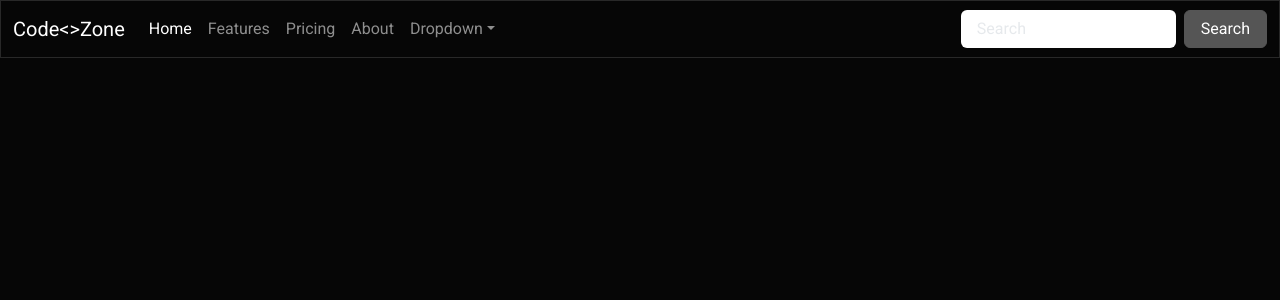
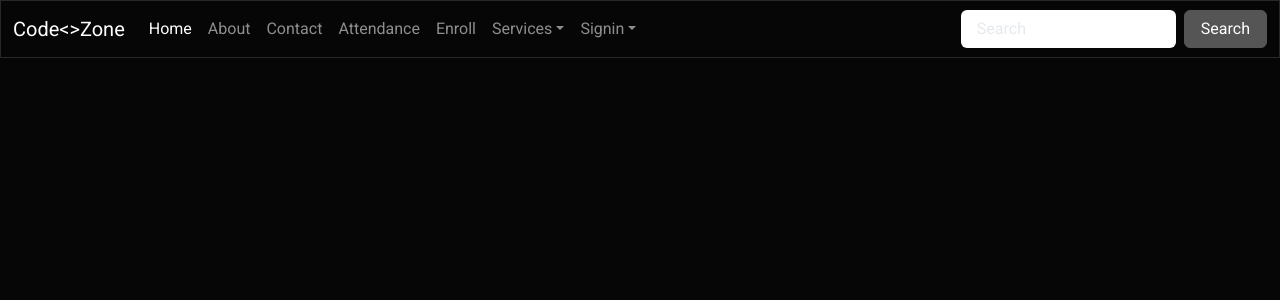
Before and after one commit to Mehyar-Farzat/Code-Zone-institute, a Django app: page / in a window 1280 px wide. Shown: the top 300 px of the page. Run offline with Django 4.2, Linux system fonts and the light colour scheme; some libraries are stand-ins or nearby versions.

```diff
--- a/templates/index.html
+++ b/templates/index.html
@@ -24,30 +24,52 @@
             <div class="collapse navbar-collapse" id="navbarColor02">
                 <ul class="navbar-nav me-auto">
                     <li class="nav-item">
-                        <a class="nav-link active" href="#">Home
+                        <a class="nav-link active" href="/">Home
                             <span class="visually-hidden">(current)</span>
                         </a>
                     </li>
                     <li class="nav-item">
-                        <a class="nav-link" href="#">Features</a>
+                        <a class="nav-link" href="/about">About</a>
                     </li>
                     <li class="nav-item">
-                        <a class="nav-link" href="#">Pricing</a>
+                        <a class="nav-link" href="/contact">Contact</a>
                     </li>
+
                     <li class="nav-item">
-                        <a class="nav-link" href="#">About</a>
+                        <a class="nav-link" href="/attendance">Attendance</a>
                     </li>
+
+                    <li class="nav-item">
+                        <a class="nav-link" href="/enroll">Enroll</a>
+                    </li>
+
                     <li class="nav-item dropdown">
-                        <a class="nav-link dropdown-toggle" data-bs-toggle="dropdown" href="#" role="button"
-                            aria-haspopup="true" aria-expanded="false">Dropdown</a>
+                        <a class="nav-link dropdown-toggle" data-bs-toggle="dropdown" href="/" role="button"
+                            aria-haspopup="true" aria-expanded="false">Services</a>
                         <div class="dropdown-menu">
-                            <a class="dropdown-item" href="#">Action</a>
-                            <a class="dropdown-item" href="#">Another action</a>
-                            <a class="dropdown-item" href="#">Something else here</a>
+                            <a class="dropdown-item" href="/">Training Professional Courses</a>
+                            <a class="dropdown-item" href="/">Freelancing</a>
+                            <a class="dropdown-item" href="/">Onsite Training</a>
                             <div class="dropdown-divider"></div>
-                            <a class="dropdown-item" href="#">Separated link</a>
+                            <a class="dropdown-item" href="/">Online or Offline Training</a>
                         </div>
                     </li>
+
+
+                    <li class="nav-item dropdown">
+                        <a class="nav-link dropdown-toggle" data-bs-toggle="dropdown" href="/auth/login" role="button"
+                            aria-haspopup="true" aria-expanded="false">Signin</a>
+                        <div class="dropdown-menu">
+                            <a class="dropdown-item" href="/auth/signup">Signup</a>
+                            <a class="dropdown-item" href="/auth/login">Login</a>
+
+                            <div class="dropdown-divider"></div>
+                            <a class="dropdown-item" href="/auth/reset-Password">Reset Password</a>
+                            <a class="dropdown-item" href="/auth/logout">Logout</a>
+                        </div>
+                    </li>
+
+
                 </ul>
                 <form class="d-flex">
                     <input class="form-control me-sm-2" type="search" placeholder="Search">
```
